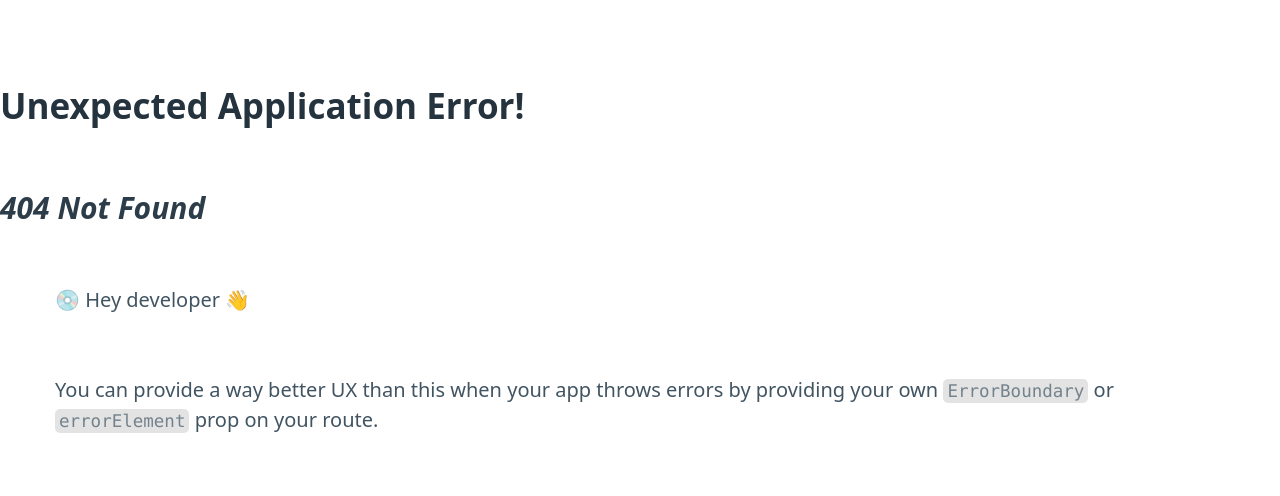
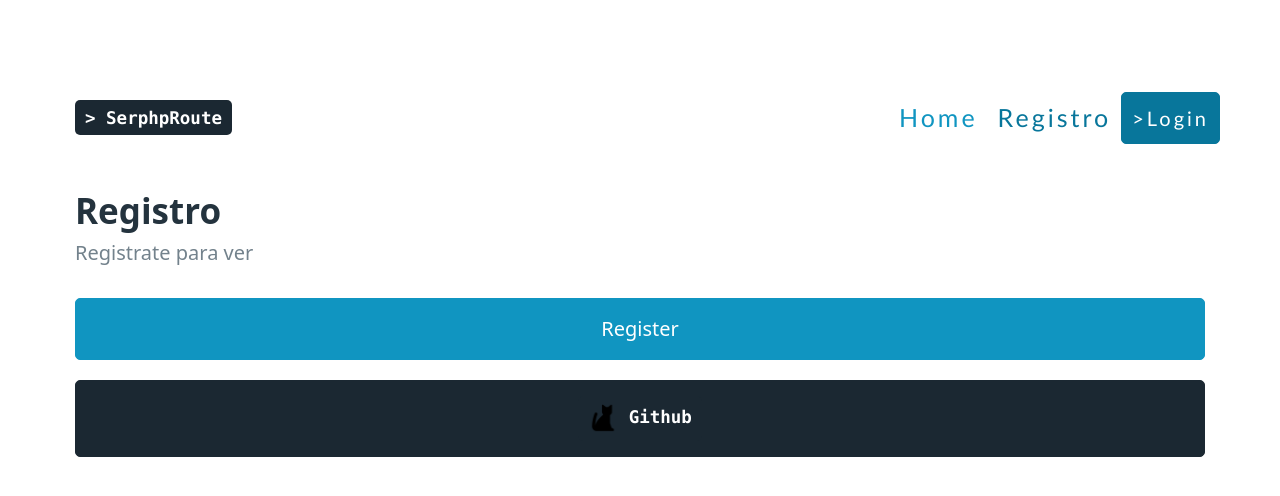
Before and after one commit to Serphp/ReactRouter, a React (Vite) app: page /registro in a window 1280 px wide. Before the commit this address had no page. Shown: the top 496 px of the page. Built offline with nearby package versions, Linux system fonts and the light colour scheme.

Commit message:
Update components,context,layout and new page added

```diff
--- /dev/null
+++ b/src/Api/Auth.js
@@ -0,0 +1,5 @@
+const Auth = () => {
+    return <h1> Hola</h1>;
+}
+
+export default Auth;
--- a/src/components/Navbar.jsx
+++ b/src/components/Navbar.jsx
@@ -6,6 +6,8 @@ import { uuContext } from "../context/UserContext";
 const Navbar = () => {
 
     const login = () => {
+        //name: "Bryan",
+        //email: "Bryan@hotmail.com"
         setUser(true)
     }
 
@@ -19,8 +21,14 @@ const Navbar = () => {
             </ul>
             <ul className="padding">
             <NavLink className="pt" to="/"> Home </NavLink>
-            {user || <NavLink className="pt" role="button" onClick={login}> {'>'}Login </NavLink>}
-
+            {/*Invitado */}
+            {user ||
+            (<>
+            <NavLink className="pt" class="constrast" to="/registro"> Registro </NavLink>
+            <NavLink className="pt" role="button" onClick={login}> {'>'}Login </NavLink>
+            </>)
+            }
+            {/*Registrado */}
             {user &&
                 (<>
                     <NavLink className="pt" to="/dashboard"> Dashboard</NavLink>
--- a/src/context/UserContext.jsx
+++ b/src/context/UserContext.jsx
@@ -6,7 +6,7 @@ export const usercontext = createContext();
 
 const UserProvider = ({children}) => {
 
-    const [user, setUser] = useState(true)
+    const [user, setUser] = useState(false)
     return (
         <usercontext.Provider value={{user, setUser}}>
             {children}
--- a/src/layout/Admin.jsx
+++ b/src/layout/Admin.jsx
@@ -1,7 +1,17 @@
-import { Outlet } from "react-router-dom";
+import { Outlet, Navigate } from "react-router-dom";
+import { uuContext } from "../context/UserContext";
 
 const Admin = () => {
-    return <Outlet />;
+
+    const { user } = uuContext();
+    const Serphreturn = Navigate;
+
+    return (
+        <>
+            {/* <Outlet />*/}
+            {user ? <Outlet/> : <Serphreturn to="/"></Serphreturn>}
+        </>
+    )
 };
 
 export default Admin;
--- a/src/pages/Dashboard.jsx
+++ b/src/pages/Dashboard.jsx
@@ -1,11 +1,17 @@
+import { uuContext } from "../context/UserContext";
+
+
 const Dashboard = () => {
+
+    const { user } = uuContext;
+
     return (<>
 
     <hgroup>
     <h2> Admin </h2>
-    <h3> Tablero de administrador </h3>
+    <h3> Tablero de  </h3>
     </hgroup>
-
+    {user || <h1> Bienvenido </h1> }
     <blockquote> Hola </blockquote>
     </>)
 };
--- /dev/null
+++ b/src/pages/Registro.jsx
@@ -0,0 +1,31 @@
+import axios from "axios";
+
+const Registro = () => {
+
+    const SerphSumit = async() => {
+        try {
+            const los = await axios.post("https://identitytoolkit.googleapis.com/v1/accounts:signUp?key=AIzaSyB7WbedVpMk1dBnjpttkPn1vi-cid1Z9rg",
+            {
+                email: "text2@test.com",
+                password: "1234567",
+                returnSecureToken: true,
+            }); console.log(los);
+        } catch (error) {
+            console.log(error)
+        }
+    };
+
+
+    return (
+    <>
+
+    <hgroup>
+    <h2> Registro </h2>
+    <h3> Registrate para ver  </h3>
+    </hgroup>
+
+    <button onClick={SerphSumit}> Register  </button>
+    </>)
+}
+
+export default Registro;
--- a/src/router/index.jsx
+++ b/src/router/index.jsx
@@ -5,6 +5,7 @@ import Admin from "../layout/Admin";
 
 import Home from "../pages/Home";
 import Dashboard from "../pages/Dashboard";
+import Registro from "../pages/registro";
 
 export const router = createBrowserRouter([
     {
@@ -14,6 +15,10 @@ export const router = createBrowserRouter([
             {
                 index: true,
                 element: <Home />,
+            },
+            {
+                path: "/registro",
+                element: <Registro />
             },
             {
                 path: "/dashboard",
```
